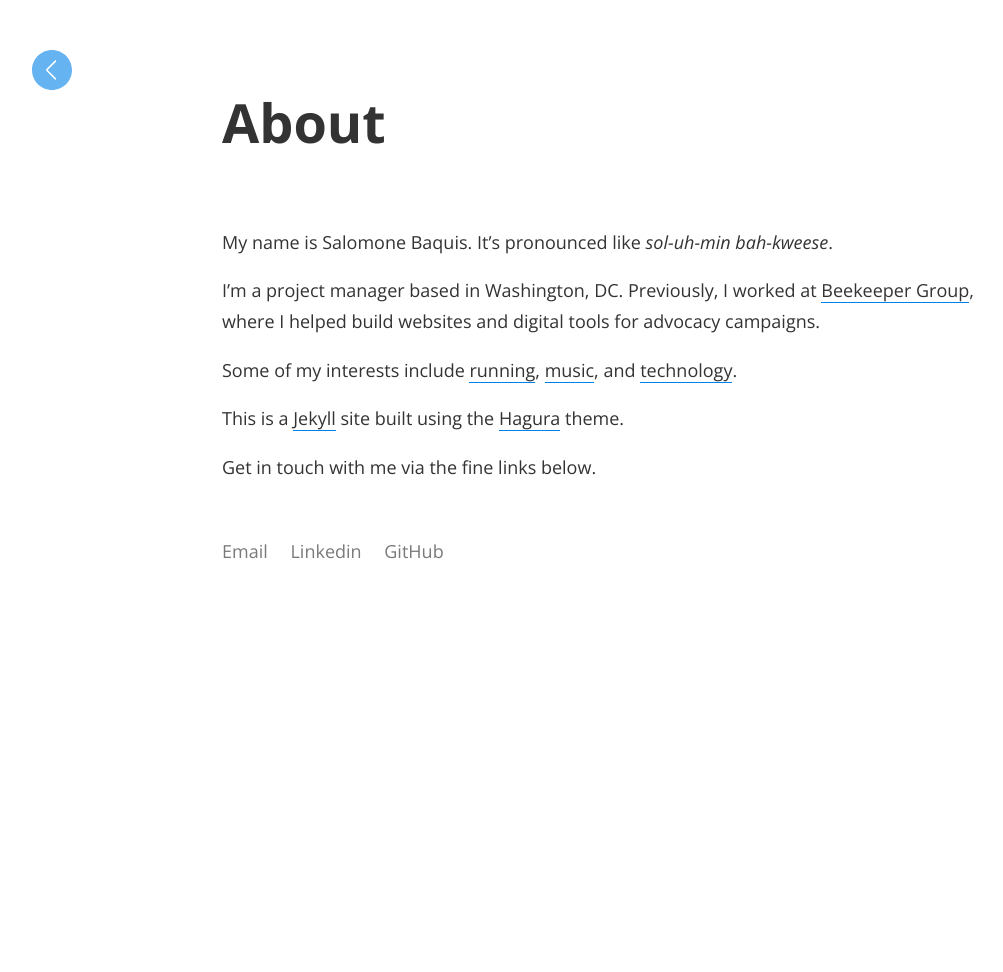
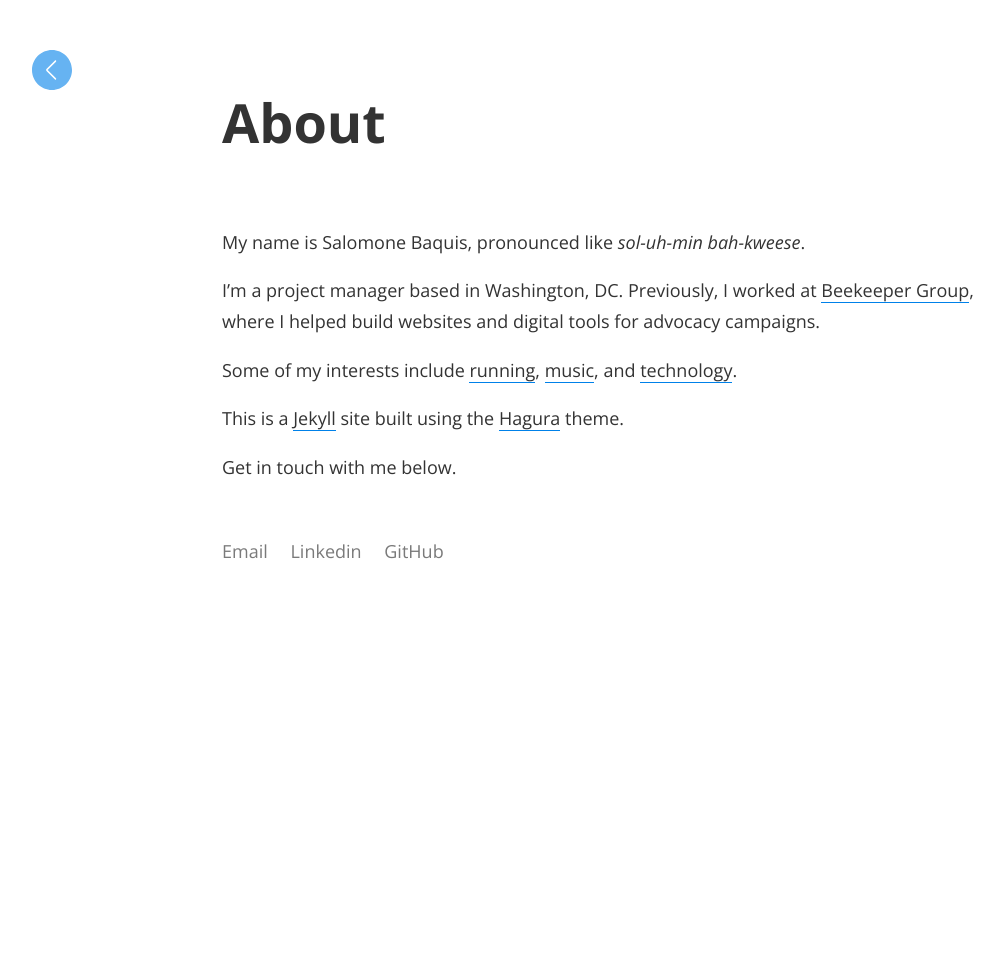
Before and after one commit to salomoneb/site, a Jekyll site: the page built from about.md, in a window 1280 px wide. Shown: the whole page, without its empty margins (18-1021 px from the left). Built offline with Jekyll 4.4.1, drawn with Linux system fonts in a browser that asks for light colours.

Commit message:
text tweak

```diff
--- a/about.md
+++ b/about.md
@@ -3,7 +3,7 @@ title: About
 layout: post
 permalink: /about/
 ---
-My name is Salomone Baquis. It's pronounced like *sol-uh-min bah-kweese*.
+My name is Salomone Baquis, pronounced like *sol-uh-min bah-kweese*.
 
 I'm a project manager based in Washington, DC. Previously, I worked at [Beekeeper Group](http://www.beekeepergroup.com), where I helped build websites and digital tools for advocacy campaigns.
 
@@ -11,4 +11,4 @@ Some of my interests include [running](https://www.youtube.com/watch?v=5LHid-nC4
 
 This is a [Jekyll](https://jekyllrb.com/) site built using the [Hagura](https://github.com/sharu725/hagura) theme.
 
-Get in touch with me via the fine links below.
+Get in touch with me below.
```
